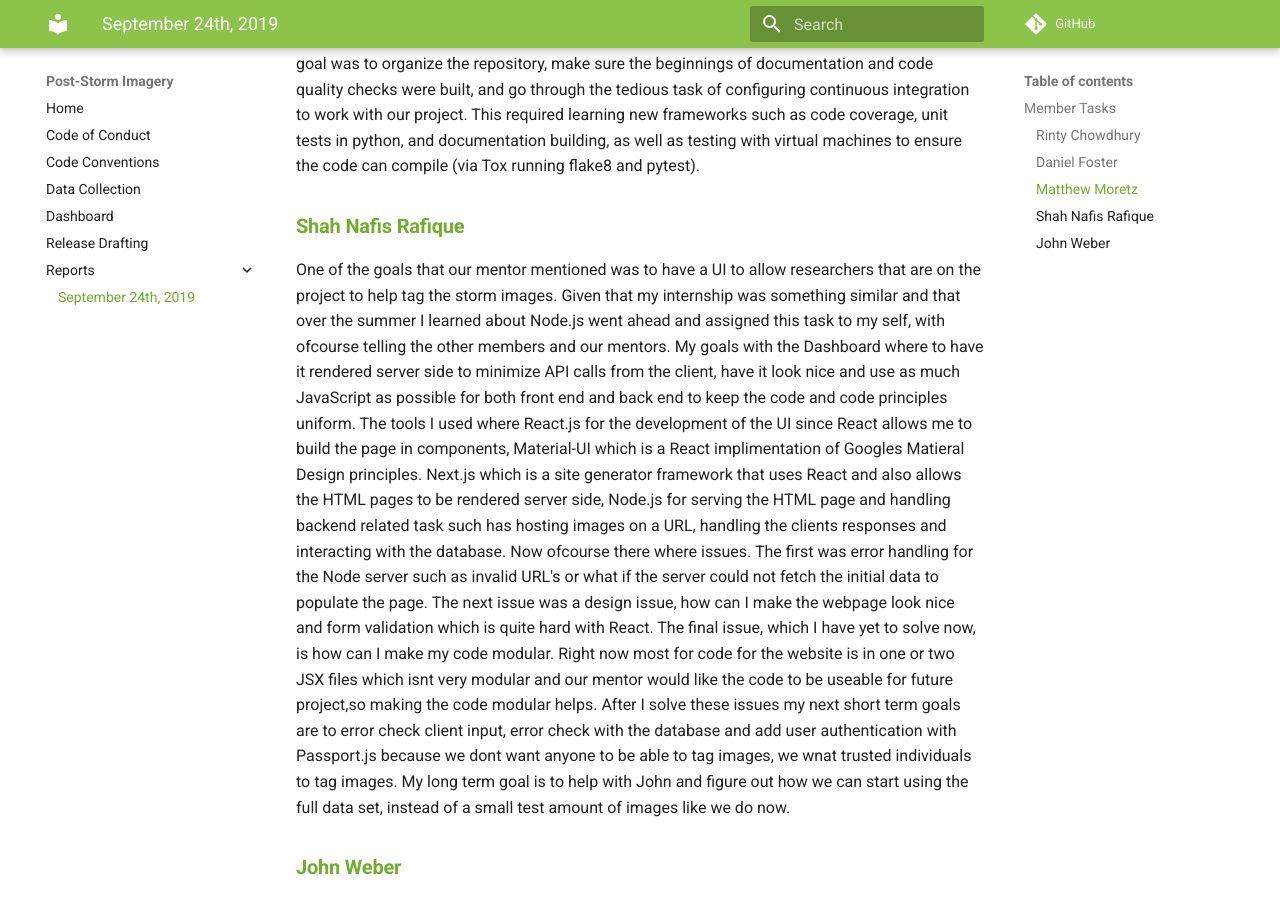
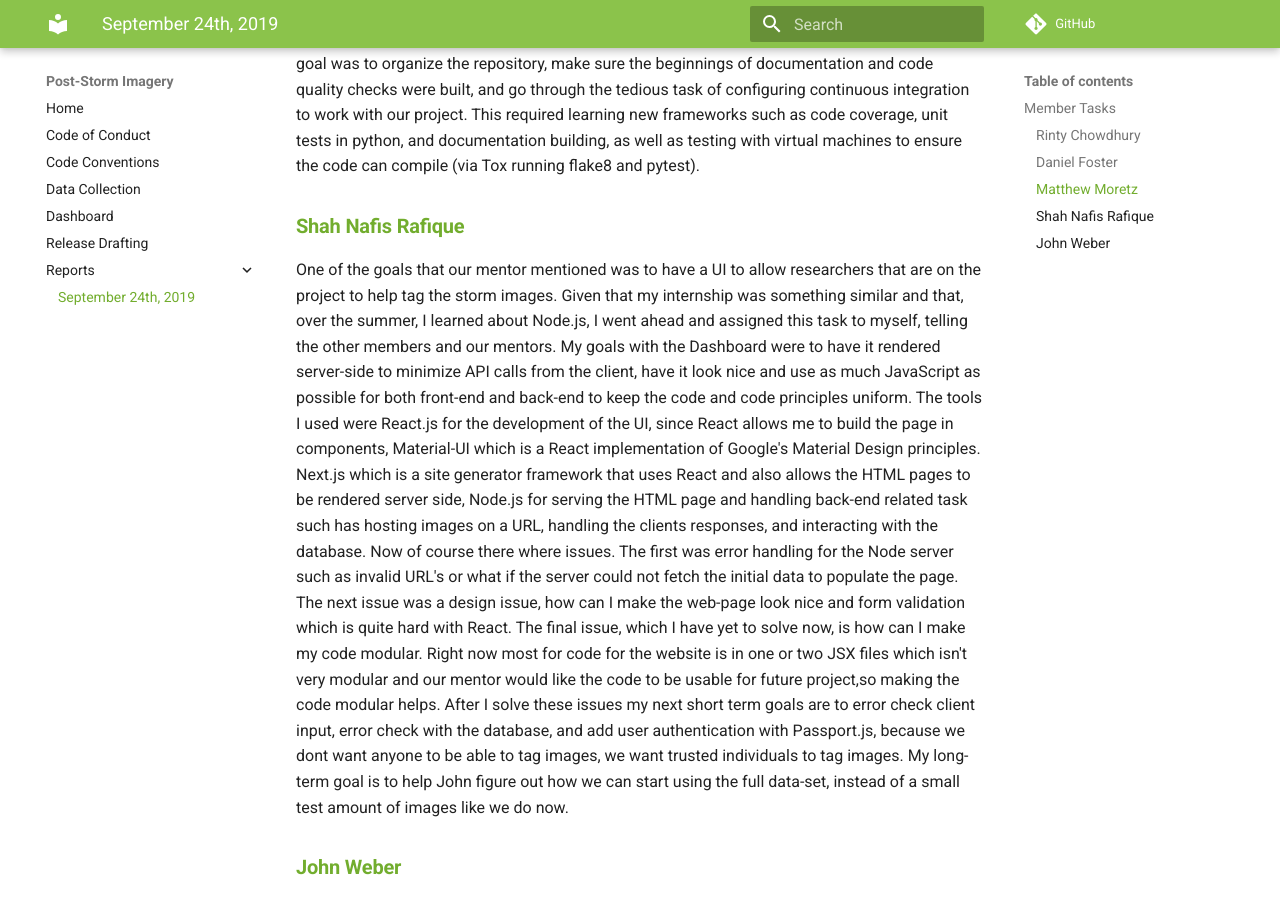
Before and after one commit to UNCG-CSE/Poststorm_Imagery, an MkDocs documentation site: the page built from docs/reports/progress_report_24-09-2019.md, in a window 1280 px wide and 900 px high, scrolled down 775 px. Built offline with MkDocs 1.6.1 and Material for MkDocs 9.7.7, drawn with Linux system fonts in a browser that asks for light colours; comment, search, counter and statistics services are not loaded.

Commit message:
Fixed some spelling and grammar mistakes of a monstrosity of a paragraph

```diff
--- a/docs/reports/progress_report_24-09-2019.md
+++ b/docs/reports/progress_report_24-09-2019.md
@@ -35,22 +35,22 @@ to ensure the code can compile (via Tox running flake8 and pytest).
 ### [**Shah Nafis Rafique**](https://github.com/ShahNafisRafique)
 
 One of the goals that our mentor mentioned was to have a UI to allow researchers that are on the project to help tag the
-storm images. Given that my internship was something similar and that over the summer I learned about Node.js went ahead
-and assigned this task to my self, with ofcourse telling the other members and our mentors. My goals with the Dashboard
-where to have it rendered server side to minimize API calls from the client, have it look nice and use as much
-JavaScript as possible for both front end and back end to keep the code and code principles uniform. The tools I used
-where React.js for the development of the UI since React allows me to build the page in components, Material-UI which is
-a React implimentation of Googles Matieral Design principles. Next.js which is a site generator framework that uses
-React and also allows the HTML pages to be rendered server side, Node.js for serving the HTML page and handling backend
-related task such has hosting images on a URL, handling the clients responses and interacting with the database. Now
-ofcourse there where issues. The first was error handling for the Node server such as invalid URL's or what if the
+storm images. Given that my internship was something similar and that, over the summer, I learned about Node.js, I went
+ahead and assigned this task to myself, telling the other members and our mentors. My goals with the Dashboard
+were to have it rendered server-side to minimize API calls from the client, have it look nice and use as much
+JavaScript as possible for both front-end and back-end to keep the code and code principles uniform. The tools I used
+were React.js for the development of the UI, since React allows me to build the page in components, Material-UI which is
+a React implementation of Google's Material Design principles. Next.js which is a site generator framework that uses
+React and also allows the HTML pages to be rendered server side, Node.js for serving the HTML page and handling back-end
+related task such has hosting images on a URL, handling the clients responses, and interacting with the database. Now
+of course there where issues. The first was error handling for the Node server such as invalid URL's or what if the
 server could not fetch the initial data to populate the page. The next issue was a design issue, how can I make the
-webpage look nice and form validation which is quite hard with React. The final issue, which I have yet to solve now, is
-how can I make my code modular. Right now most for code for the website is in one or two JSX files which isnt very
-modular and our mentor would like the code to be useable for future project,so making the code modular helps. After I
-solve these issues my next short term goals are to error check client input, error check with the database and add user
-authentication with Passport.js because we dont want anyone to be able to tag images, we wnat trusted individuals to tag
-images. My long term goal is to help with John and figure out how we can start using the full data set, instead of a
+web-page look nice and form validation which is quite hard with React. The final issue, which I have yet to solve now, is
+how can I make my code modular. Right now most for code for the website is in one or two JSX files which isn't very
+modular and our mentor would like the code to be usable for future project,so making the code modular helps. After I
+solve these issues my next short term goals are to error check client input, error check with the database, and add user
+authentication with Passport.js, because we dont want anyone to be able to tag images, we want trusted individuals to tag
+images. My long-term goal is to help John figure out how we can start using the full data-set, instead of a
 small test amount of images like we do now.
 
 ### [**John Weber**](https://github.com/JWeb56)
```
Also changed, not shown: docs/collector.md (+3 -0 lines), 1 other file.
